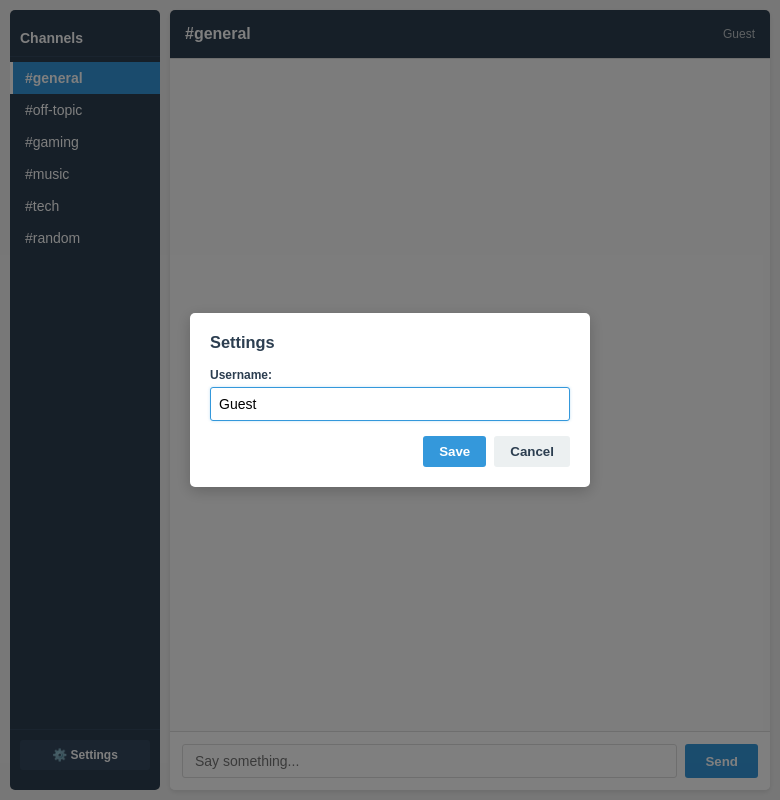
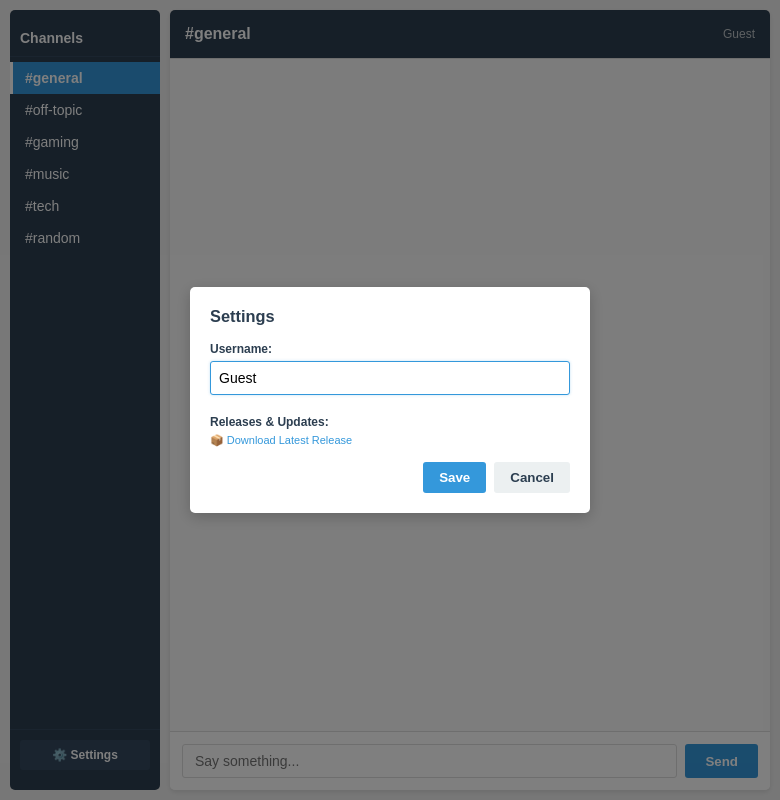
Before and after one commit to AranaJones/Ares-Chat, an Electron app: page ares-ai-chat-desktop/index.html in a window 780 px wide. Both pictures are taken after a click on the button "⚙️ Settings". Drawn offline with Linux system fonts and the light colour scheme; no server answers.

Commit message:
Add release link to settings modal

```diff
--- a/ares-ai-chat-desktop/index.html
+++ b/ares-ai-chat-desktop/index.html
@@ -255,12 +255,27 @@
     border-radius: 3px;
     font-size: 14px;
     font-family: Arial, sans-serif;
+    margin-bottom: 5px;
   }
 
   .modal-field input:focus {
     outline: none;
     border-color: #3498db;
     box-shadow: 0 0 3px rgba(52, 152, 219, 0.3);
+  }
+
+  .modal-field .info-link {
+    font-size: 11px;
+    color: #3498db;
+  }
+
+  .modal-field .info-link a {
+    color: #3498db;
+    text-decoration: none;
+  }
+
+  .modal-field .info-link a:hover {
+    text-decoration: underline;
   }
 
   .modal-actions {
@@ -328,6 +343,12 @@
     <div class="modal-field">
       <label for="usernameInput">Username:</label>
       <input type="text" id="usernameInput" placeholder="Enter your username" maxlength="20" />
+    </div>
+    <div class="modal-field">
+      <label>Releases & Updates:</label>
+      <div class="info-link">
+        <a href="https://github.com/AranaJones/Ares-AI/releases/tag/Ares" target="_blank">📦 Download Latest Release</a>
+      </div>
     </div>
     <div class="modal-actions">
       <button class="save" id="saveBtn">Save</button>
@@ -410,7 +431,7 @@
         if (data.length > 0) {
           const latestCommit = data[0].sha;
           if (lastCommitHash && latestCommit !== lastCommitHash) {
-            addMessage('System', `🔄 NEW VERSION AVAILABLE! Check GitHub for updates: https://github.com/AranaJones/Ares-AI`, true);
+            addMessage('System', `🔄 NEW VERSION AVAILABLE! Check GitHub for updates: https://github.com/AranaJones/Ares-AI/releases/tag/Ares`, true);
           }
           localStorage.setItem('ares_last_commit', latestCommit);
           lastCommitHash = latestCommit;
```
